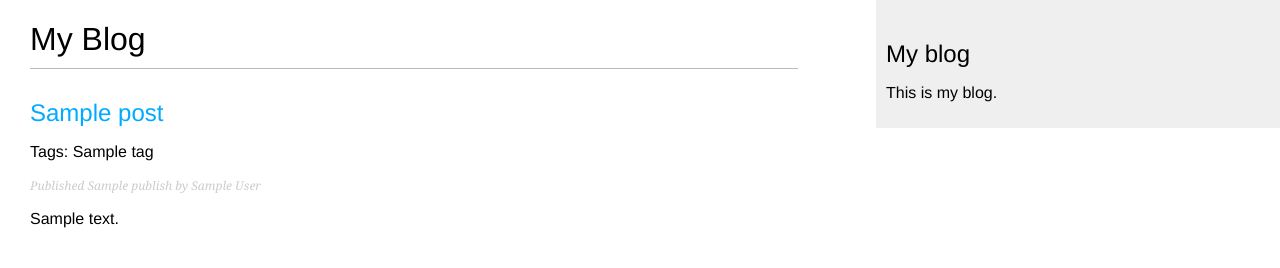
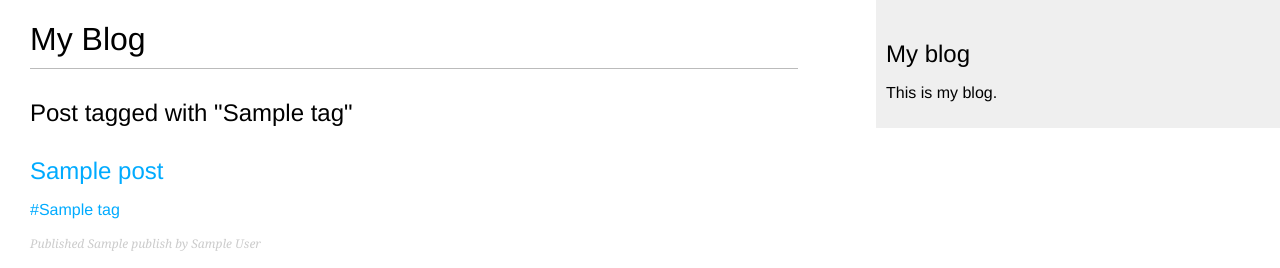
Before and after one commit to AIDARXAN/blog_site, a Django app: template blog/templates/blog/post/list.html in a window 1280 px wide. Shown: the top 268 px of the page. Run offline with Django 3.2, Linux system fonts and the light colour scheme; the template is opened without the code that fills it: most values are stand-ins (such as "Sample title", 1, 10 or a date in 2020).

Commit message:
ADDED tagging system

```diff
--- a/blog/templates/blog/post/list.html
+++ b/blog/templates/blog/post/list.html
@@ -2,18 +2,31 @@
 {% block title %}My Blog{% endblock %}
 {% block content %}
     <h1>My Blog</h1>
+    {% if tag %}
+        <h2>Post tagged with "{{ tag.name }}"</h2>
+
+    {% endif %}
     {% for post in posts %}
         <h2>
             <a href="{{ post.get_absolute_url }}">
                 {{ post.title }}
             </a>
         </h2>
-        <p class="tags">Tags: {{ post.tags.all|join:", " }}</p>
+       <p class="tags">
+            {% for tag in post.tags.all %}
+                <a href="{%url "blog:post_list_by_tag" tag.slug %}">
+                    #{{tag.name}}
+                </a>
+                {% if not forloop.last %}, {% endif %}
+            {% endfor %}
+        </p>
         <p class="date">
             Published {{ post.publish }} by {{ post.author }}
         </p>
         {{ post.body|truncatewords:30|linebreaks }}
     {% endfor %}
 
-    {% include "pagination.html" with page=page_obj %}
+    {% include "pagination.html" with page=posts %}
+
+
 {% endblock %}
--- a/blog/urls.py
+++ b/blog/urls.py
@@ -5,10 +5,12 @@ from blog import views
 app_name = 'blog'
 
 urlpatterns = [
-    # path('', views.post_list, name='post_list'),
-    path('', views.PostListView.as_view(), name='post_list'),
+    path('', views.post_list, name='post_list'),
+    # path('', views.PostListView.as_view(), name='post_list'),
     path('<int:year>/<int:month>/<int:day>/<slug:post>/',
          views.post_detail,
          name='post_detail'),
+    path('tag/<slug:tag_slug>/', views.post_list, name='post_list_by_tag'),
     path('<int:post_id>/share/', views.post_share, name='post_share')
+
 ]
```
Also changed, not shown: blog/views.py (+29 -20 lines).
